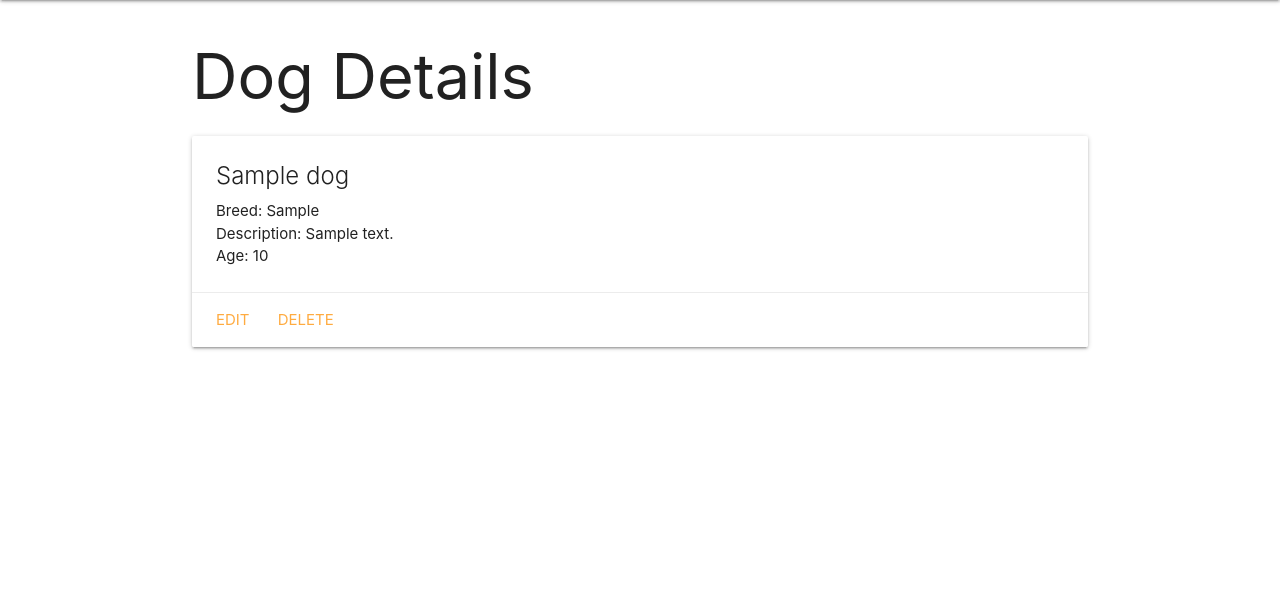
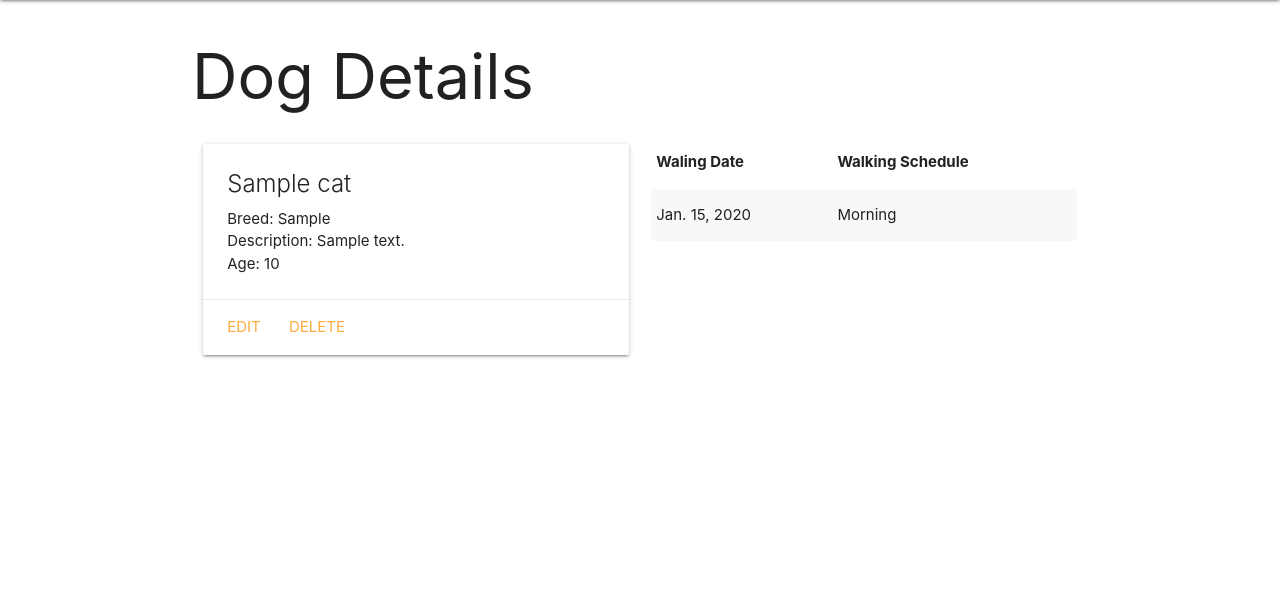
Before and after one commit to joyceyyuan/dogcollector, a Django app: template main_app/templates/dogs/detail.html in a window 1280 px wide. Shown: the part 64-674 px from the top of the page. Run offline with Django 3.2, Linux system fonts and the light colour scheme; tables that the repository leaves empty hold one stand-in row (values such as "Sample post"); the template is opened without the code that fills it: values that come from a table or form of the project are taken from there, most other values are stand-ins (such as "Sample title", 1, 10 or a date in 2020).

Commit message:
add walking model,display dog walking date&time

```diff
--- a/main_app/admin.py
+++ b/main_app/admin.py
@@ -1,6 +1,8 @@
 from django.contrib import admin
 # import your models here
-from .models import Dog
+from .models import Dog, Walking
 
 # Register your models here
 admin.site.register(Dog)
+# register the new Walking Model
+admin.site.register(Walking)
--- a/main_app/models.py
+++ b/main_app/models.py
@@ -13,3 +13,28 @@ class Dog(models.Model):
         # detail is referring to the name of the route
         # path('dogs/<int:dog_id>/', views.dogs_detail, name="detail"),
         return reverse('detail', kwargs={'dog_id': self.id})
+
+# Set up Field Choices
+SCHEDULE = (
+    ('M', 'Morning'),
+    ('A', 'Afternoon'),
+    ('N', 'Night'),
+)
+
+class Walking(models.Model):
+    # the first optional positional argument overrides the label
+    date = models.DateField('walking date')
+    schedule = models.CharField(
+        'walking schedule',
+        max_length=1,
+        choices=SCHEDULE,
+        default=SCHEDULE[0][0]  # 'M'
+    )
+
+    # create the dog_id FK (Foriegn Key)
+    # on_Delete is saying if we delete a dog, delete all of the walkings the dog has, so no walkings exist without a dog
+    dog = models.ForeignKey(Dog, on_delete=models.CASCADE)
+
+    def __str__(self):
+        # obtaining the human readable value of a Field.choice ('Morning')
+        return f"{self.get_schedule_display()} on {self.date}"
--- a/main_app/templates/dogs/detail.html
+++ b/main_app/templates/dogs/detail.html
@@ -1,10 +1,13 @@
 {% extends 'base.html' %}
 {% block content %}
+
 <h1>Dog Details</h1>
 
+<div class="row">
+  <div class="col s6">
     <div class="card">
       <div class="card-content">
-        <span class="card-title">{{ dog.name }}</span>
+        <span class="card-title">{{ cat.name }}</span>
         <p>Breed: {{ dog.breed }}</p>
         <p>Description: {{ dog.description }}</p>
         {% if dog.age > 0 %}
@@ -18,4 +21,21 @@
         <a href="{% url 'dogs_delete' dog.id %}">Delete</a>
       </div>
     </div>
+  </div>
+  <div class="col s6">
+    <table class="striped">
+      <thead>
+        <tr><th>Waling Date</th><th>Walking Schedule</th></tr>
+      </thead>
+      <tbody>
+        {% for walking in dog.walking_set.all %}
+          <tr>
+            <td>{{walking.date}}</td>
+            <td>{{walking.get_schedule_display}}</td>
+          </tr>
+        {% endfor %}
+      </tbody>
+    </table>
+  </div>
+</div>
 {% endblock %}
--- a/main_app/templates/main_app/dog_confirm_delete.html
+++ b/main_app/templates/main_app/dog_confirm_delete.html
@@ -8,6 +8,6 @@
 <form action="" method="POST">
     {% csrf_token %}
     <input type="submit" value="Yes - Delete!" class="btn">
-    <a href="{% url 'detail' dog.id %}">Cancel</a>
+    <a href="{% url 'detail' object.id %}">Cancel</a>
 </form>
 {% endblock %}
```
Also changed, not shown: main_app/forms.py (added), main_app/migrations/0002_walking.py (added). Lines whose indentation alone changed are shown as unchanged.
